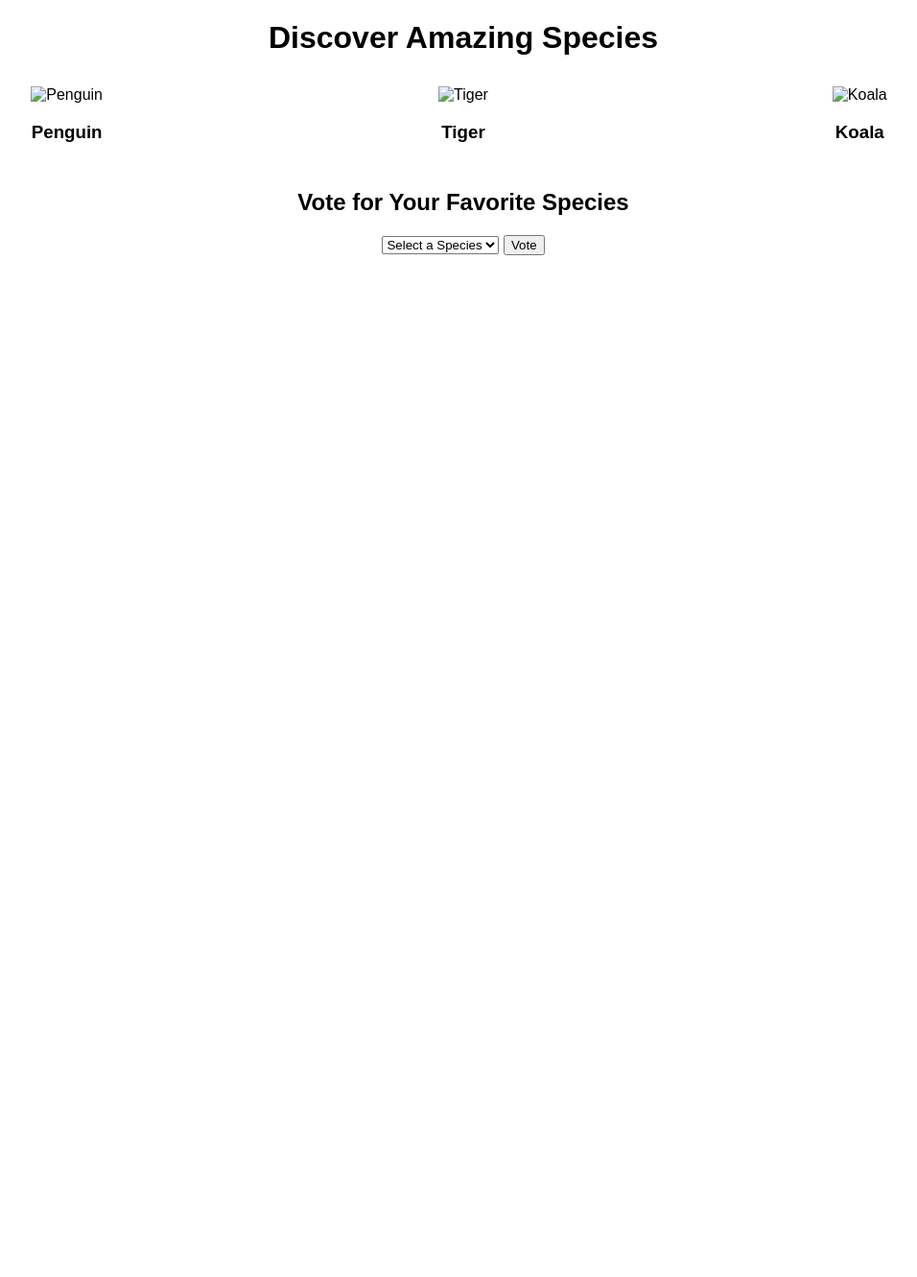
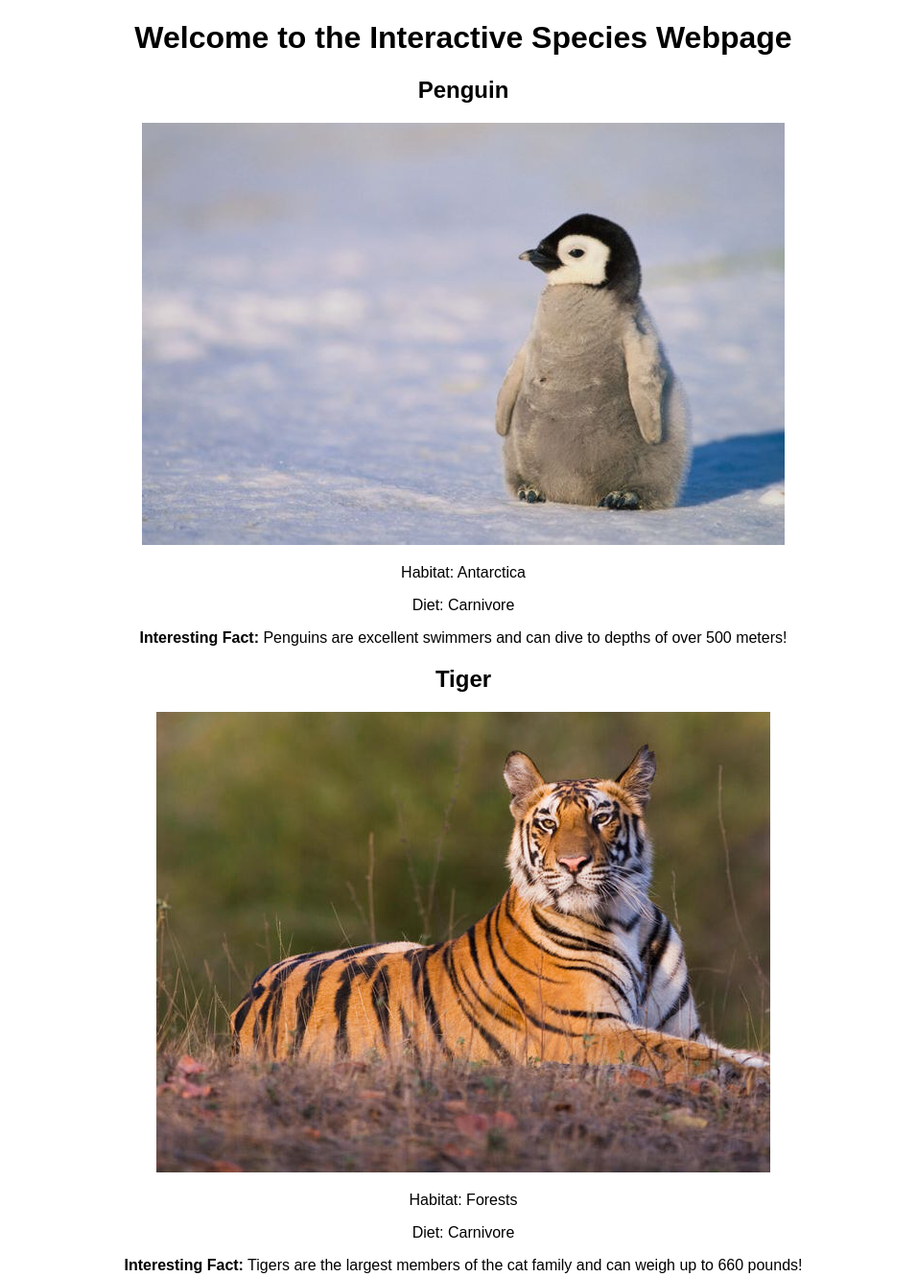
Before and after one commit to AraceliGuz/InteractiveSpeciesWebpage, a plain HTML site: page index.html in a window 1280 px wide. Shown: the top 1331 px of the page at 96% size, without its empty margins (157-1113 px from the left). Before the commit the page ends 800 px from the top, so only its background shows below. Drawn offline with Linux system fonts and the light colour scheme.

Commit message:
Update index.html

```diff
--- a/index.html
+++ b/index.html
@@ -1,24 +1,39 @@
+
 <!DOCTYPE html>
 <html lang="en">
 <head>
     <meta charset="UTF-8">
     <meta name="viewport" content="width=device-width, initial-scale=1.0">
-  <title>Interactive Species Page</title>
+    <title>Interactive Species Webpage</title>
     <link rel="stylesheet" href="styles.css">
 </head>
 <body>
-  <h1>Discover Amazing Species</h1>
-  <div class="species-container" id="speciesContainer">
-    <!-- Images and species cards will be dynamically inserted here by JavaScript -->
+    <h1>Welcome to the Interactive Species Webpage</h1>
+
+    <div class="species">
+        <h2>Penguin</h2>
+        <img src="https://github.com/AraceliGuz/InteractiveSpeciesWebpage/blob/main/penguinpic.jpeg?raw=true" alt="A penguin">
+        <p>Habitat: Antarctica</p>
+        <p>Diet: Carnivore</p>
+        <p><strong>Interesting Fact:</strong> Penguins are excellent swimmers and can dive to depths of over 500 meters!</p>
     </div>
-  <div class="vote-section">
-    <h2>Vote for Your Favorite Species</h2>
-    <select id="speciesVote">
-      <option value="" disabled selected>Select a Species</option>
-    </select>
-    <button id="voteButton">Vote</button>
+
+    <div class="species">
+        <h2>Tiger</h2>
+        <img src="https://github.com/AraceliGuz/InteractiveSpeciesWebpage/blob/main/Tigerpic.jpg?raw=true" alt="A tiger">
+        <p>Habitat: Forests</p>
+        <p>Diet: Carnivore</p>
+        <p><strong>Interesting Fact:</strong> Tigers are the largest members of the cat family and can weigh up to 660 pounds!</p>
     </div>
-  <p id="voteFeedback" class="feedback"></p>
+
+    <div class="species">
+        <h2>Koala</h2>
+        <img src="https://github.com/AraceliGuz/InteractiveSpeciesWebpage/blob/main/koalaoriginal.jpeg?raw=true" alt="A koala">
+        <p>Habitat: Eucalyptus forests</p>
+        <p>Diet: Herbivore</p>
+        <p><strong>Interesting Fact:</strong> Koalas sleep up to 18-22 hours a day due to their low-energy diet of eucalyptus leaves.</p>
+    </div>
+
     <script src="script.js"></script>
 </body>
 </html>
```
Lines whose indentation alone changed are shown as unchanged.
